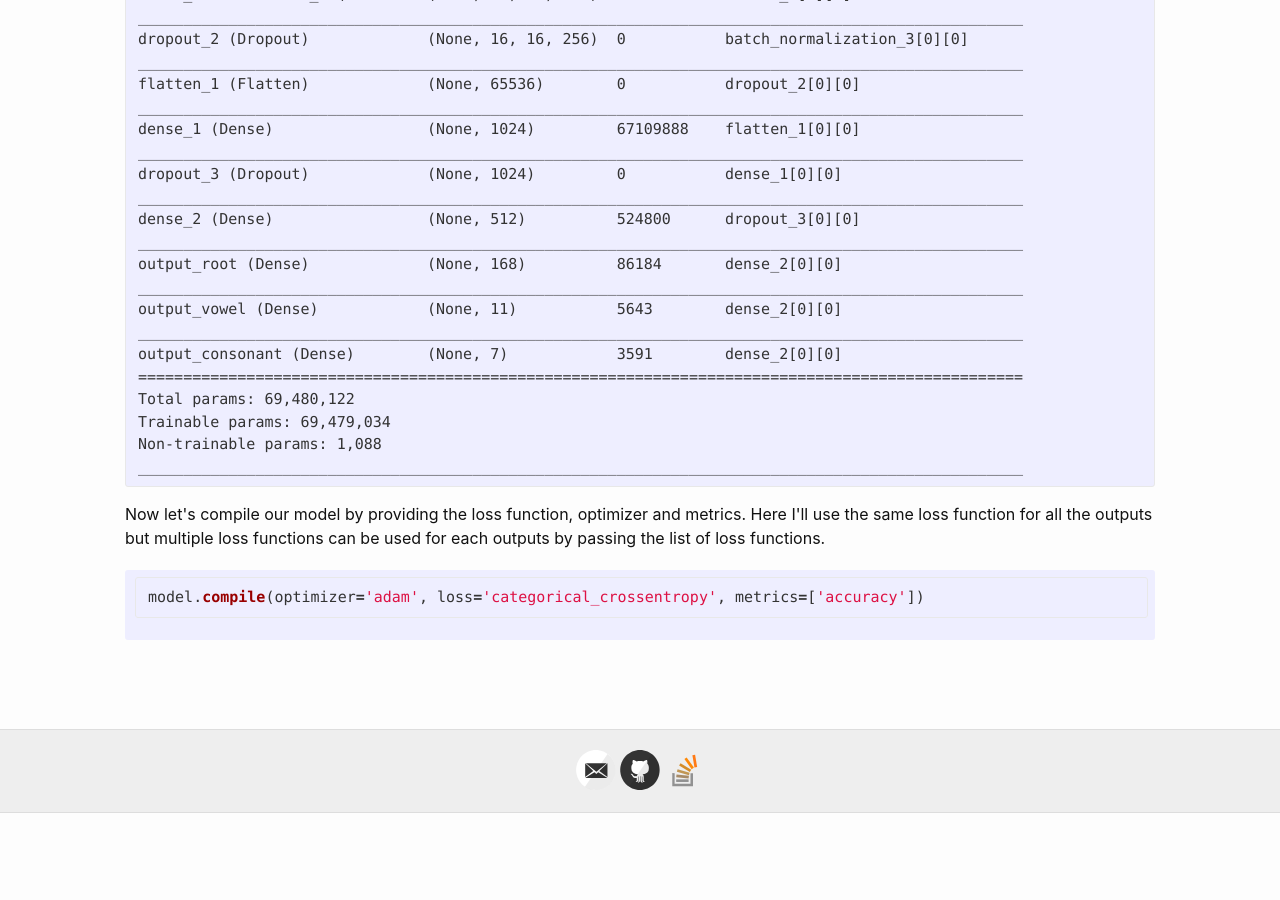
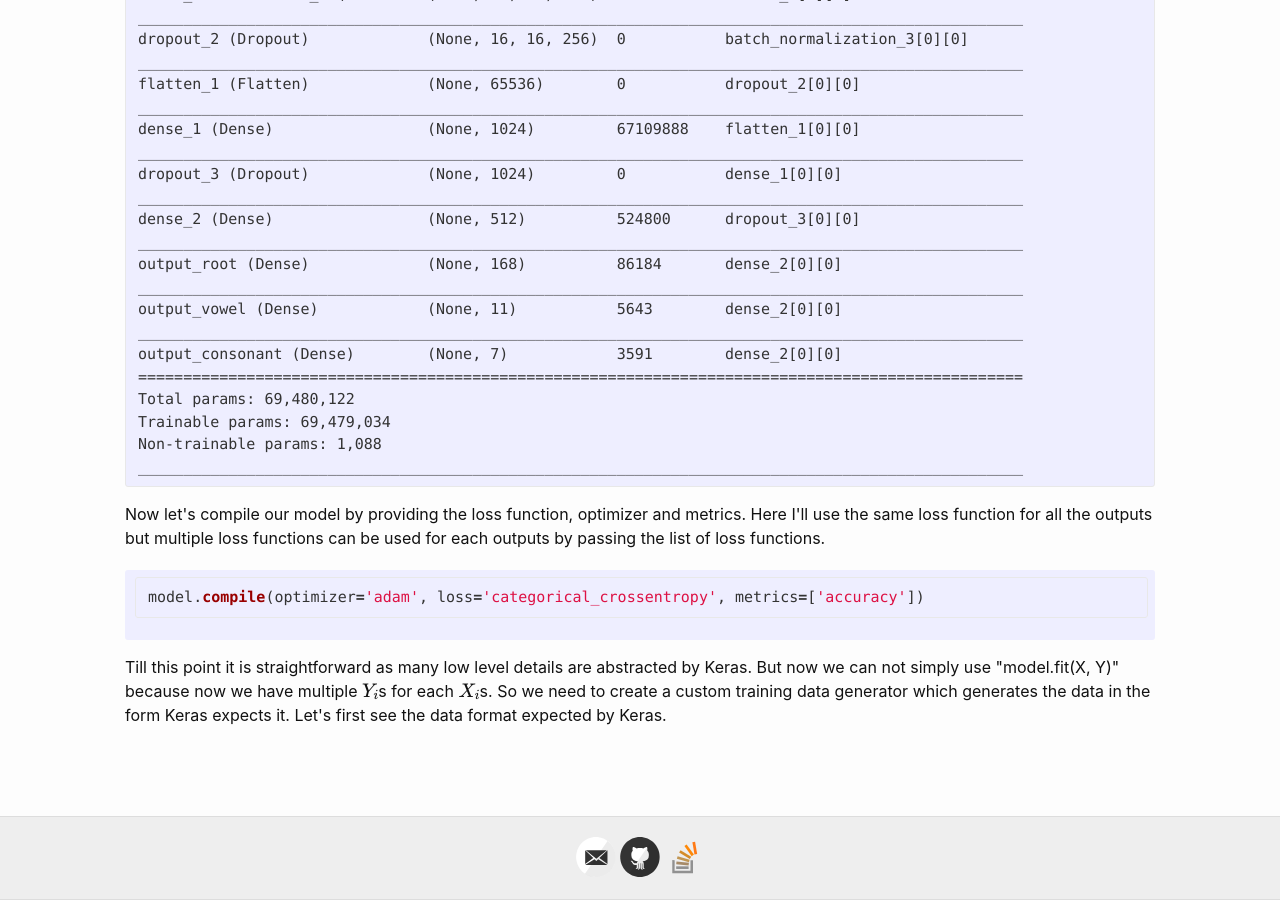
Before and after one commit to Kaushal28/kaushal28.github.io, a Jekyll site: the page built from _posts/2020-03-29-Building-Multi-Output-CNN-with-Keras.html, in a window 1280 px wide and 900 px high, scrolled down 3020 px. Built offline with Jekyll 4.4.1, drawn with Linux system fonts in a browser that asks for light colours; formulas are drawn with MathJax 3; comment, search, counter and statistics services are not loaded; before the commit the page ends 3833 px from its top, so only the background shows below that.

Commit message:
Update 2020-03-29-Building-Multi-Output-CNN-with-Keras.html

```diff
--- a/_posts/2020-03-29-Building-Multi-Output-CNN-with-Keras.html
+++ b/_posts/2020-03-29-Building-Multi-Output-CNN-with-Keras.html
@@ -147,6 +147,8 @@ ________________________________________________________________________________
 model.compile(optimizer='adam', loss='categorical_crossentropy', metrics=['accuracy'])
 {% endhighlight %}
 
+<p> Till this point it is straightforward as many low level details are abstracted by Keras. But now we can not simply use "model.fit(X, Y)" because now we have multiple $Y_i$s for each $X_i$s. So we need to create a custom training data generator which generates the data in the form Keras expects it. Let's first see the data format expected by Keras.</p>
+
 
 
 <br>
```
